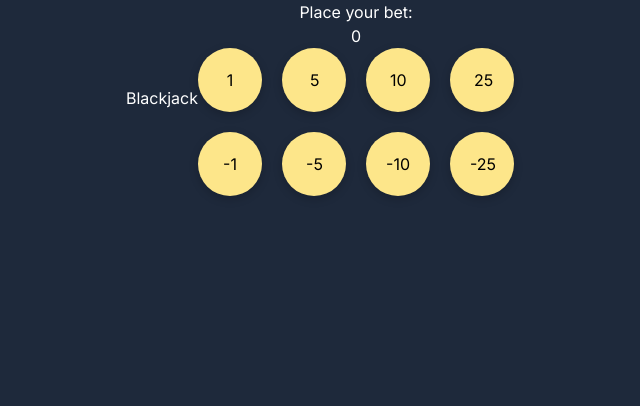
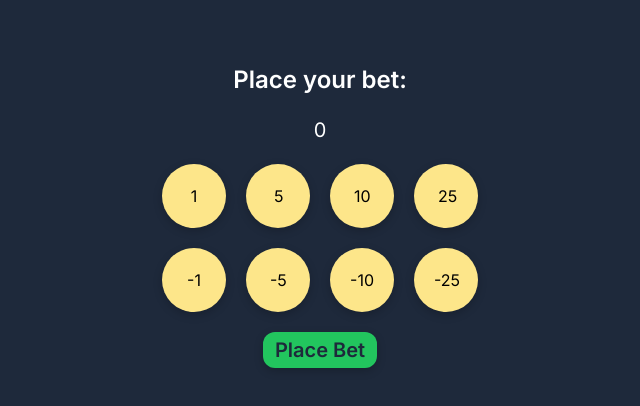
Before and after one commit to brandonmcconathy/blackjack-react, a Next.js app: page / in a window 1280 px wide. Both pictures are taken after a click on the button "Start Game". Shown: the top 406 px of the page, without its empty margins (320-960 px from the left). Built offline with nearby package versions, Linux system fonts and the light colour scheme.

Commit message:
Styled bet screen

```diff
--- a/src/app/components/bet.tsx
+++ b/src/app/components/bet.tsx
@@ -19,9 +19,9 @@
     }
 
     return(
-        <div>
-            <h1>Place your bet:</h1>
-            <h2>{bet}</h2>
+        <>
+            <h1 className="text-2xl font-semibold">Place your bet:</h1>
+            <h2 className="text-xl">{bet}</h2>
             <div className="flex flex-col justify-center items-center text-center gap-5">
                 <div className="flex justify-center items-center gap-5">
                     <button name='positive' value='1' className="bg-amber-200 w-16 text-black rounded-full py-5 px-7 box-pop" onClick={handleBet}>1</button>
@@ -36,6 +36,6 @@
                     <button name='negative' value='25' className="bg-amber-200 w-16 text-black rounded-full p-5 box-pop" onClick={handleBet}>-25</button>
                 </div>
             </div>
-        </div>
+        </>
     )
 }
--- a/src/app/page.tsx
+++ b/src/app/page.tsx
@@ -18,9 +18,9 @@
 
   if (stage == 'bet') {
     return(
-      <main className="flex justify-center items-center text-center">
-        <h1>Blackjack</h1>
+      <main className="flex flex-col gap-5 justify-center items-center text-center mt-16">
         <Bet />
+        <button onClick={function() {setStage('play')}} className="bg-green-500 text-slate-800 px-3 py-1 rounded-xl text-xl font-semibold box-pop hover:bg-green-300 transition duration-300">Place Bet</button>
       </main>
     )
   }
```
